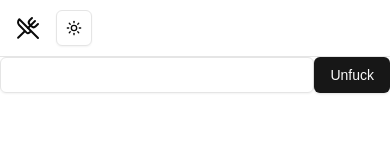
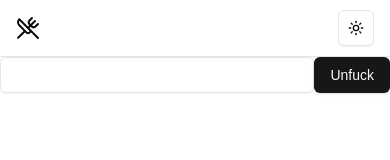
Before and after one commit to tarantoj/recipe-ripper, a Next.js app: page / in a window 390 px wide. Shown: the top 160 px of the page. Built offline with nearby package versions, Linux system fonts and the light colour scheme.

Commit message:
always show theme switcher on right

```diff
--- a/src/app/layout.tsx
+++ b/src/app/layout.tsx
@@ -52,7 +52,7 @@
                       Recipe Ripper
                     </span>
                   </Link>
-                  <div className="flex flex-1 items-center justify-between gap-2 sm:justify-end">
+                  <div className="flex flex-1 items-center gap-2 justify-end">
                     <nav className="flex items-center gap-0.5">
                       <ThemeSwitcher />
                     </nav>
```
